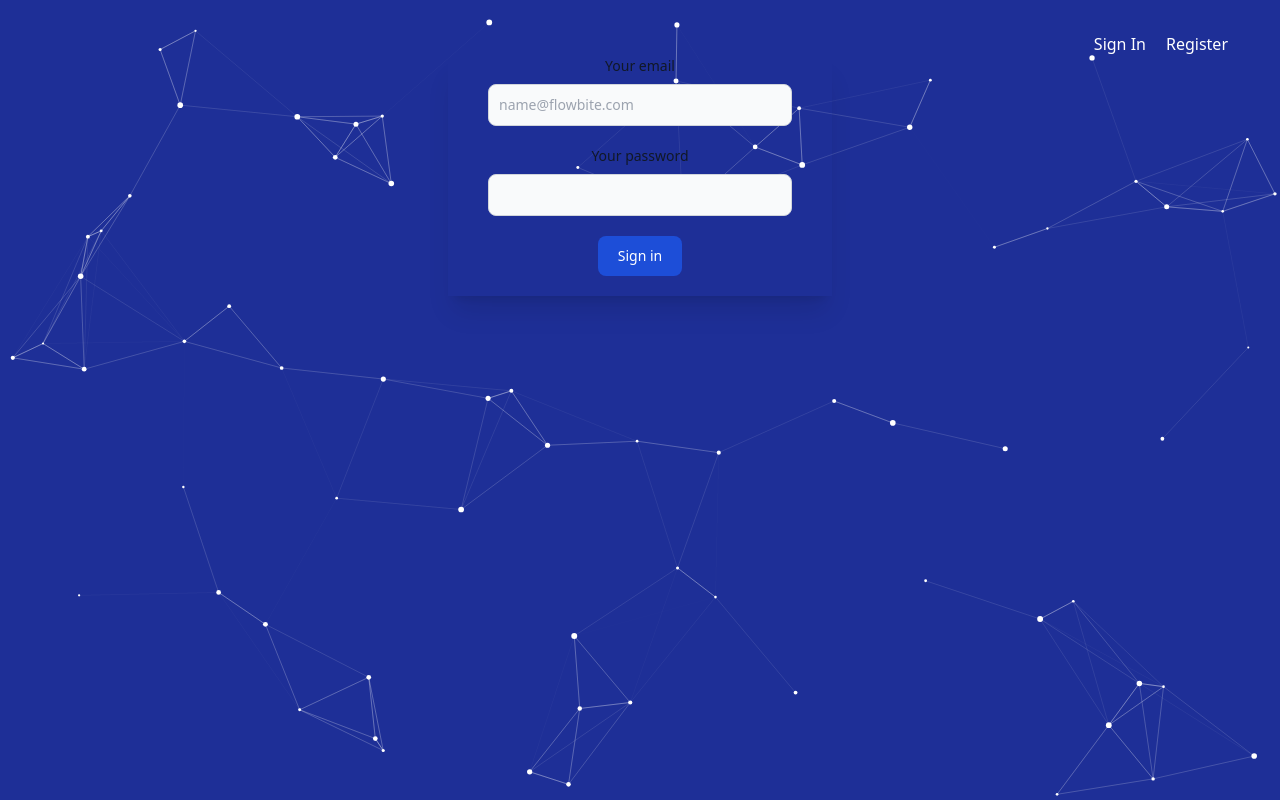
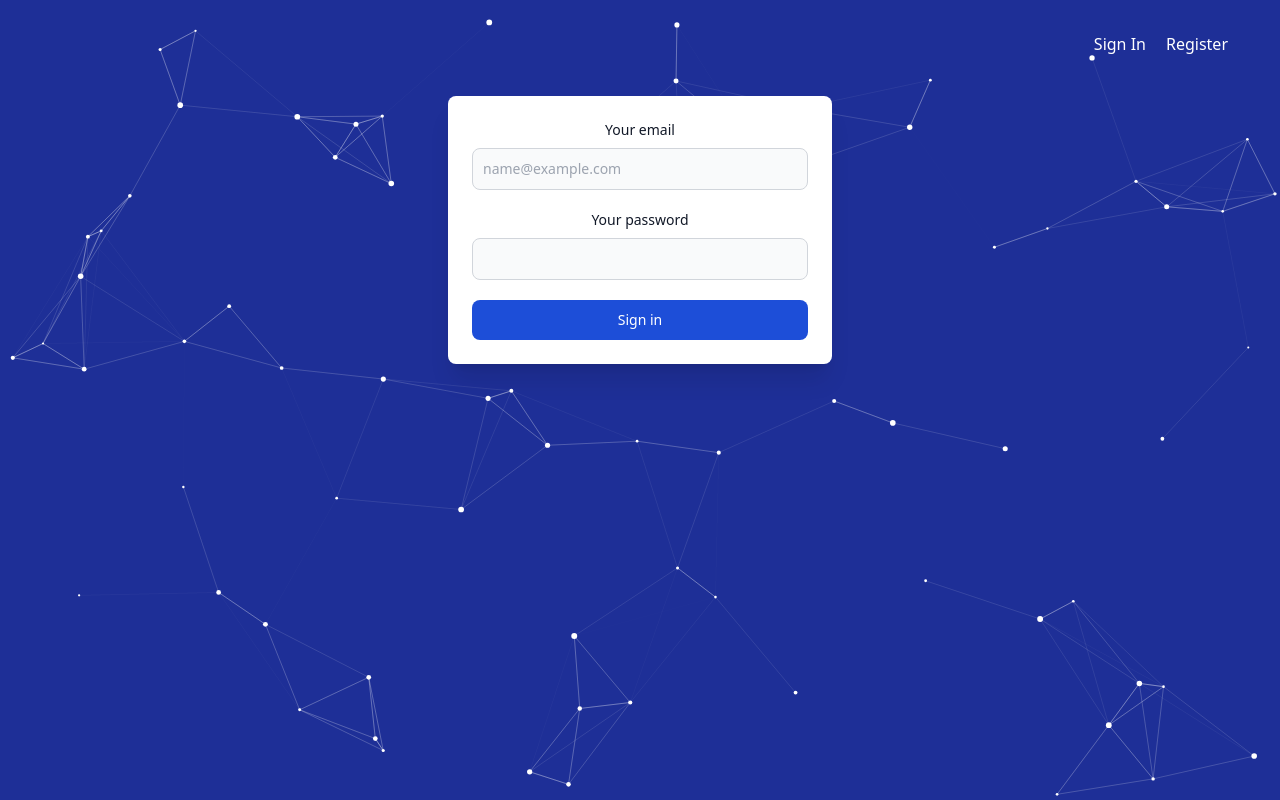
Before and after one commit to itIsMuse/face-recognition-app, a React (Vite) app: page /signin in a window 1280 px wide. Built offline with nearby package versions, Linux system fonts and the light colour scheme.

Commit message:
sign in remodelled with chatgpt

```diff
--- a/src/SignIn form/SignIn.jsx
+++ b/src/SignIn form/SignIn.jsx
@@ -1,99 +1,95 @@
 import React, { useState } from 'react';
 import { useNavigate } from 'react-router-dom';
 import { toast } from 'react-toastify';
-import { RingLoader } from 'react-spinners/RingLoader';
+import RingLoader from 'react-spinners/RingLoader';
 
-const SignIn = ({signedIn, onAuthenticate, loadUser}) => {
+const SignIn = ({ signedIn, onAuthenticate, loadUser }) => {
   const [email, setEmail] = useState("");
   const [password, setPassword] = useState("");
   const navigate = useNavigate(); // For programmatic navigation
   const [loading, setLoading] = useState(false);
 
+  const onEmailChange = (event) => setEmail(event.target.value);
 
-  const onEmailchange = (event) => {
-    setEmail(event.target.value)
-  }
-
-  const onPasswordChange = (event) => {
-    setPassword(event.target.value)
-  }
-
+  const onPasswordChange = (event) => setPassword(event.target.value);
 
   const handleSubmit = (event) => {
     event.preventDefault(); // Prevents form submission reload
-    setLoading(true)
+    setLoading(true);
 
     fetch('https://face-ecognition-api.onrender.com/signin', {
       method: "POST",
       headers: { "Content-Type": "application/json" },
-      body: JSON.stringify({
-        email: email,
-        password: password
-      }),
+      body: JSON.stringify({ email, password }),
     })
       .then((response) => {
         if (!response.ok) {
-          toast.error('Invalid Credentials')
+          toast.error('Invalid Credentials');
           throw new Error('Invalid credentials'); // Handle non-2xx responses
         }
-        signedIn()
         return response.json();
       })
       .then((userInfo) => {
-        setLoading(false)
+        setLoading(false);
         if (userInfo) {
-          loadUser(userInfo)
+          loadUser(userInfo);
+          signedIn();
           onAuthenticate();
-          toast.success(`Welcome ${userInfo.name}`) // Log user info
+          toast.success(`Welcome ${userInfo.name}`); // Log user info
         }
       })
       .catch((error) => {
-        setLoading(false)
-        console.log(error)});
-
-
-      if(SignIn){
-        return console.log('signed')
-      } else{
-        return console.log('not signed')
-      }
+        setLoading(false); // Ensure spinner hides on error
+        console.error(error);
+      });
   };
 
   return (
     <div>
-
+      {/* Full-page loading spinner */}
       {loading && (
-          <div className="fixed inset-0 bg-gray-800 bg-opacity-50 flex items-center justify-center z-50">
+        <div className="fixed inset-0 bg-gray-800 bg-opacity-70 flex items-center justify-center z-50">
           <RingLoader color="#36d7b7" size={100} />
         </div>
       )}
 
-<form className="max-w-sm mx-auto shadow-xl">
-  <div className='mx-10 mb-5'>
+      {/* Sign-in form */}
+      <form className="max-w-sm mx-auto shadow-xl mt-10 bg-white rounded-lg p-6">
         <div className="mb-5">
-    <label htmlFor="email" className="block mb-2 text-sm font-medium text-gray-900 dark:text-white">Your email</label>
+          <label htmlFor="email" className="block mb-2 text-sm font-medium text-gray-900">
+            Your email
+          </label>
           <input
-    onChange={onEmailchange}
+            onChange={onEmailChange}
             type="email"
             id="email"
-    className="bg-gray-50 border border-gray-300 text-gray-900 text-sm rounded-lg focus:ring-blue-500 focus:border-blue-500 block w-full p-2.5 dark:bg-gray-700 dark:border-gray-600 dark:placeholder-gray-400 dark:text-white dark:focus:ring-blue-500 dark:focus:border-blue-500" placeholder="name@flowbite.com"
-    required />
+            className="bg-gray-50 border border-gray-300 text-gray-900 text-sm rounded-lg focus:ring-blue-500 focus:border-blue-500 block w-full p-2.5"
+            placeholder="name@example.com"
+            required
+          />
         </div>
         <div className="mb-5">
-    <label htmlFor="password" className="block mb-2 text-sm font-medium text-gray-900 dark:text-white">Your password</label>
+          <label htmlFor="password" className="block mb-2 text-sm font-medium text-gray-900">
+            Your password
+          </label>
           <input
             onChange={onPasswordChange}
             type="password"
             id="password"
-    className="bg-gray-50 border border-gray-300 text-gray-900 text-sm rounded-lg focus:ring-blue-500 focus:border-blue-500 block w-full p-2.5 dark:bg-gray-700 dark:border-gray-600 dark:placeholder-gray-400 dark:text-white dark:focus:ring-blue-500 dark:focus:border-blue-500" required />
+            className="bg-gray-50 border border-gray-300 text-gray-900 text-sm rounded-lg focus:ring-blue-500 focus:border-blue-500 block w-full p-2.5"
+            required
+          />
         </div>
-
-  <button  type="submit" onClick={handleSubmit} className=" mb-5 text-white bg-blue-700 hover:bg-blue-800 focus:ring-4 focus:outline-none focus:ring-blue-300 font-medium rounded-lg text-sm w-full sm:w-auto px-5 py-2.5 text-center dark:bg-blue-600 dark:hover:bg-blue-700 dark:focus:ring-blue-800">Sign in</button>
-</div>
+        <button
+          type="submit"
+          onClick={handleSubmit}
+          className="text-white bg-blue-700 hover:bg-blue-800 focus:ring-4 focus:outline-none focus:ring-blue-300 font-medium rounded-lg text-sm w-full px-5 py-2.5 text-center"
+        >
+          Sign in
+        </button>
       </form>
     </div>
   );
 };
 
-// i just used this one to mark attendance oooo, i am not sure it work i just want it to show that i contributed something on monday
 export default SignIn;
```
Lines whose indentation alone changed are shown as unchanged.
